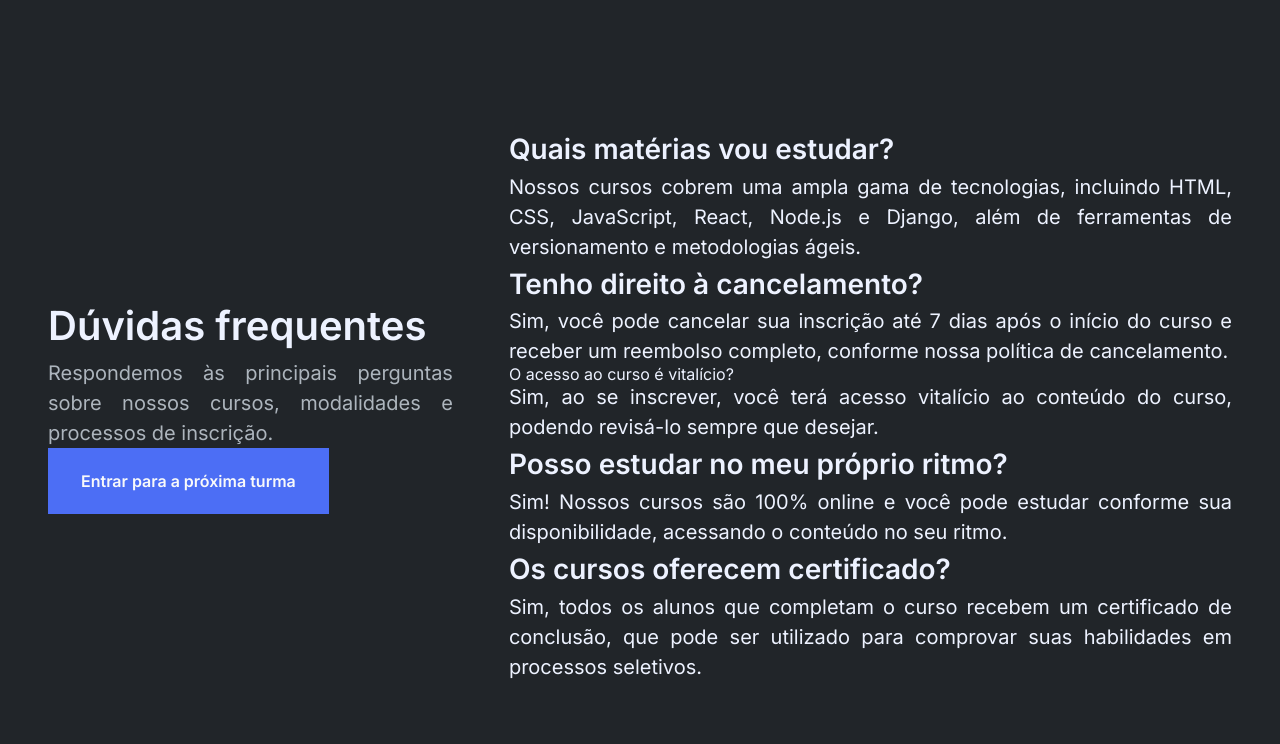
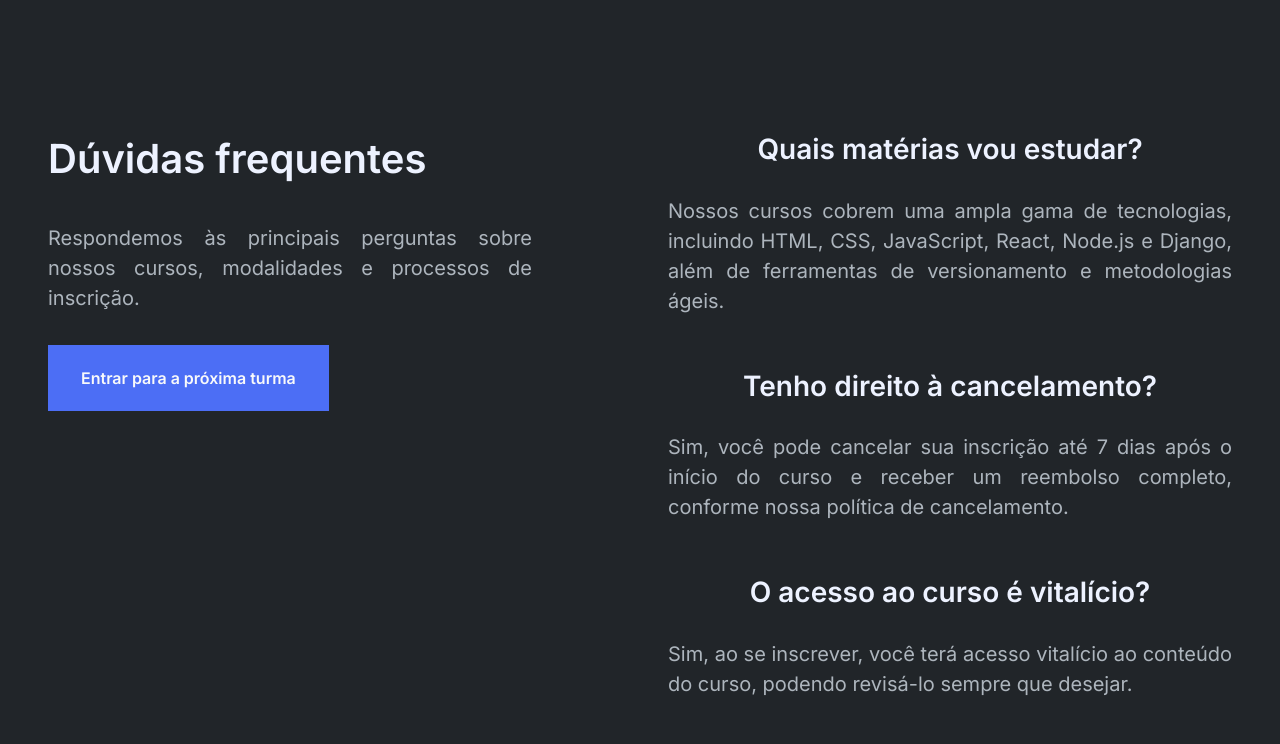
Before and after one commit to chrystian14/generic-course-page-vanilla-js, a plain HTML site: page index.html in a window 1280 px wide. Shown: the part 1660-2404 px from the top of the page. Drawn offline with Linux system fonts and the light colour scheme.

Commit message:
feat: :sparkles: faq section sticky alignment

```diff
--- a/index.html
+++ b/index.html
@@ -56,11 +56,13 @@
 
         <!-- First Half -->
         <div class="faq__intro">
-          <h2 class="faq-intro__title title2">Dúvidas frequentes</h2>
-          <p class="faq-intro__description text1">
-            Respondemos às principais perguntas sobre nossos cursos, modalidades e processos de inscrição.
-          </p>
-          <button class="btn btn--brand">Entrar para a próxima turma</button>
+          <div class="faq-intro__wrapper">
+            <h2 class="faq-intro__title title2">Dúvidas frequentes</h2>
+            <p class="faq-intro__description text1">
+              Respondemos às principais perguntas sobre nossos cursos, modalidades e processos de inscrição.
+            </p>
+            <button class="btn btn--brand">Entrar para a próxima turma</button>
+          </div>
         </div>
 
         <!-- Second Half -->
@@ -74,7 +76,7 @@
             </p>
           </li>
           <!-- Question 2 -->
-          <li>
+          <li class="faq__question">
             <h3 class="faq-question__title title3">Tenho direito à cancelamento?</h3>
             <p class="faq-question__description text1">
               Sim, você pode cancelar sua inscrição até 7 dias após o início do curso e receber um reembolso completo,
@@ -82,15 +84,15 @@
             </p>
           </li>
           <!-- Question 3 -->
-          <li>
-            <h3 class="faq-question__title">O acesso ao curso é vitalício?</h3>
+          <li class="faq__question">
+            <h3 class="faq-question__title title3">O acesso ao curso é vitalício?</h3>
             <p class="faq-question__description text1">
               Sim, ao se inscrever, você terá acesso vitalício ao conteúdo do curso, podendo revisá-lo sempre que
               desejar.
             </p>
           </li>
           <!-- Question 4 -->
-          <li>
+          <li class="faq__question">
             <h3 class="faq-question__title title3">Posso estudar no meu próprio ritmo?</h3>
             <p class="faq-question__description text1">
               Sim! Nossos cursos são 100% online e você pode estudar conforme sua disponibilidade, acessando o conteúdo
@@ -98,7 +100,7 @@
             </p>
           </li>
           <!-- Question 5 -->
-          <li>
+          <li class="faq__question">
             <h3 class="faq-question__title title3">Os cursos oferecem certificado?</h3>
             <p class="faq-question__description text1">
               Sim, todos os alunos que completam o curso recebem um certificado de conclusão, que pode ser utilizado
--- a/src/styles/layout/sections/faq.css
+++ b/src/styles/layout/sections/faq.css
@@ -1,7 +1,26 @@
 .faq__wrapper {
   display: flex;
-  align-items: center;
   gap: 3.5rem;
+}
+
+.faq__intro {
+  flex: 1 1 50%;
+
+  position: sticky;
+  top: 12.5rem;
+  z-index: 0;
+  align-self: flex-start;
+}
+
+.faq-intro__wrapper {
+  display: flex;
+  flex-direction: column;
+  gap: 2rem;
+  margin-right: 5rem;
+
+  > button {
+    align-self: flex-start;
+  }
 }
 
 .faq-intro__title {
@@ -13,11 +32,21 @@
   text-align: justify;
 }
 
+.faq__questions {
+  flex: 1 1 50%;
+}
+
+.faq__question:not(:last-child) {
+  margin-bottom: 3rem;
+}
+
 .faq-question__title {
   color: var(--color-gray-6);
+  text-align: center;
+  margin-bottom: 1.5rem;
 }
 
 .faq-question__description {
-  color: var(--color-gray-6);
+  color: var(--color-gray-4);
   text-align: justify;
 }
```
